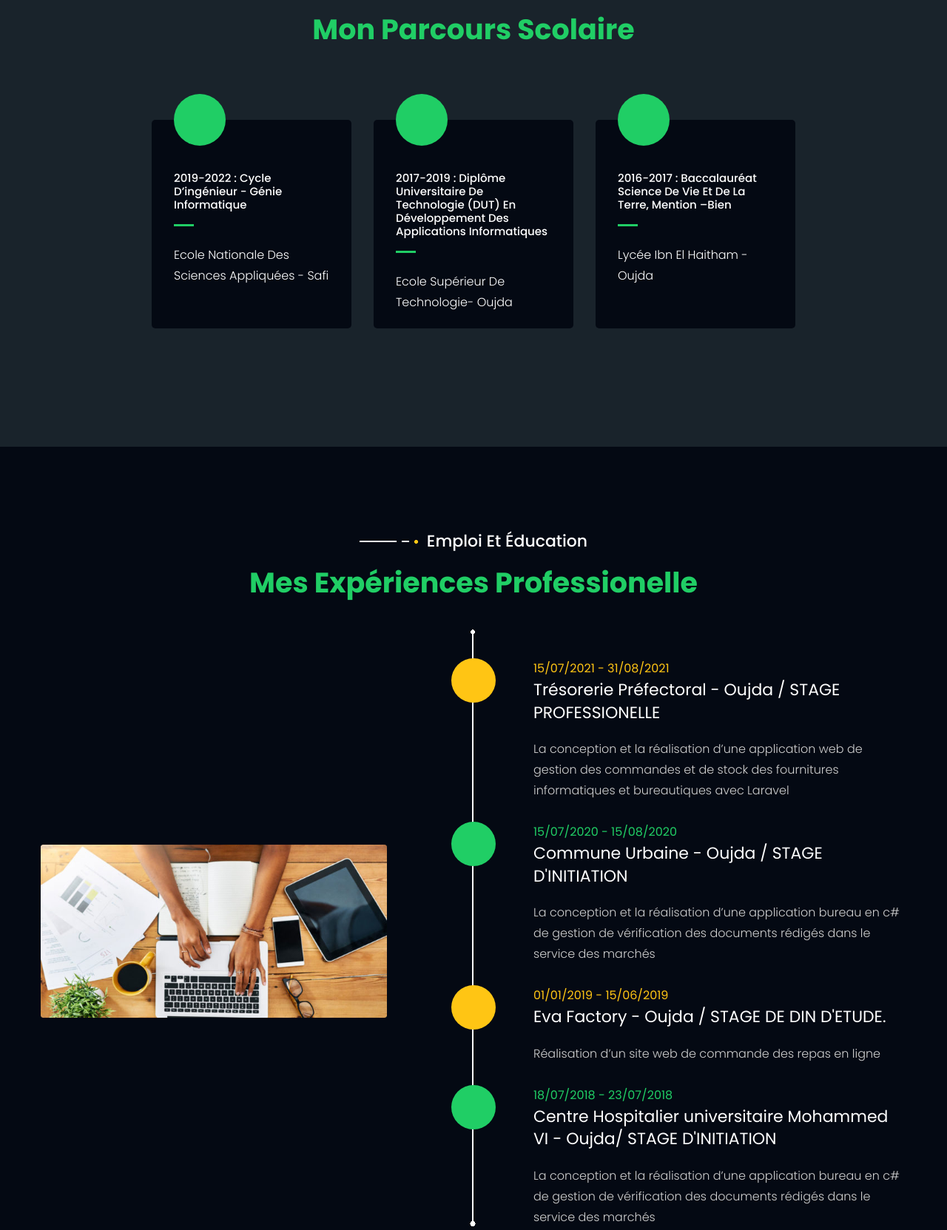
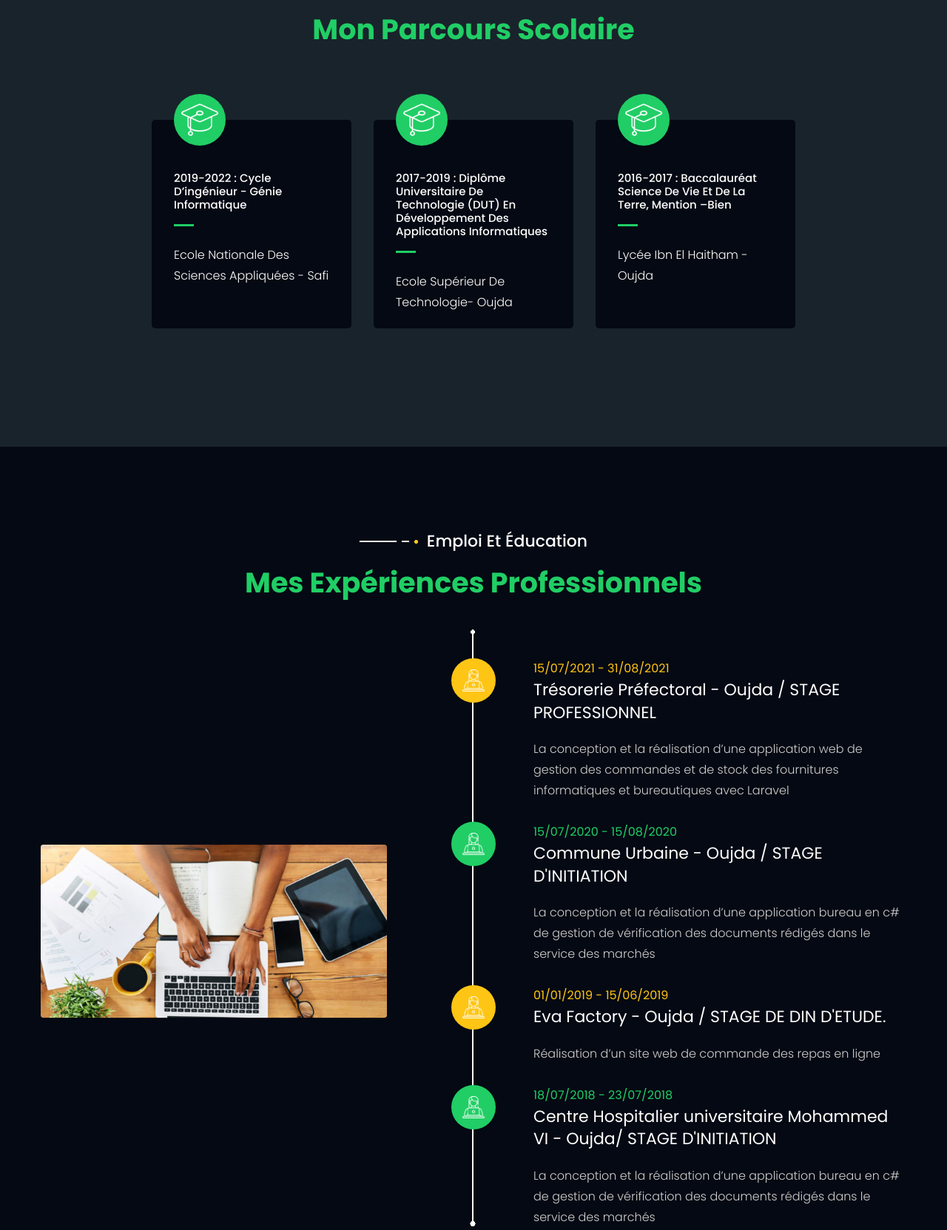
Before and after one commit to benabdlekimamina/benabdlekimamina.github.io, a plain HTML site: page index.html in a window 1280 px wide. Shown: the part 1540-3203 px from the top of the page at 74% size. Drawn offline with Linux system fonts and the light colour scheme; files whose address does not match are found by name.

Commit message:
final modification

```diff
--- a/index.html
+++ b/index.html
@@ -146,7 +146,7 @@
 										</h2>
 
 									</header>
-									<p class="wow fadeInRight" data-wow-delay="0.7s">Élève ingénieur en génie informatique à l'ENSA Safi, je viens d'Oujda Maroc, je code et je crée des projets professionelle et j'aime tous les domaines informatiques tels que le réseau et génie logiciel. J'aime travailler avec les nouvelles techniques et frameworks. Les nouveaux projets sont des nouvelles expériences pour moi.
+									<p class="wow fadeInRight" data-wow-delay="0.7s">Élève ingénieur en génie informatique à l'ENSA Safi, je viens d'Oujda Maroc, je code et je crée des projets professionnels et j'aime tous les domaines informatiques tels que le réseau et génie logiciel. J'aime travailler avec les nouvelles techniques et frameworks. Les nouveaux projets sont des nouvelles expériences pour moi.
 										</p>
 									<!-- btn -->
 									<a href="CV_BENABDELKRIM_Amina.pdf" target="_blank" rel="noopener noreferrer" download="CV_BENABDELKRIM_Amina.pdf" class="btn btnThemeOutline position-relative btnMinSmall mt-3 mt-lg-5 wow bounceIn" data-hover="Download CV" data-wow-delay="2.3s"><span class="d-block btnText">Telecharger CV</span></a>
@@ -224,6 +224,7 @@
 										<!-- mscIcnWrap -->
 										<span class="mscIcnWrap rounded-circle d-flex align-items-center text-center position-absolute wow bounceIn" data-wow-delay="1.3s">
 											<span class="w-100">
+												<img width="50px" height="50px" src="graduation-cap.png">
 
 											</span>
 										</span>
@@ -238,6 +239,7 @@
 										<!-- mscIcnWrap -->
 										<span class="mscIcnWrap rounded-circle d-flex align-items-center text-center position-absolute wow bounceIn" data-wow-delay="1.8s">
 											<span class="w-100">
+												<img width="50px" height="50px" src="graduation-cap.png">
 
 											</span>
 										</span>
@@ -252,6 +254,7 @@
 										<!-- mscIcnWrap -->
 										<span class="mscIcnWrap rounded-circle d-flex align-items-center text-center position-absolute wow bounceIn" data-wow-delay="2.3s">
 											<span class="w-100">
+												<img width="50px" height="50px" src="graduation-cap.png">
 
 											</span>
 										</span>
@@ -274,7 +277,7 @@
 											<h2 class="text-capitalize">
 												<!-- headingTitle -->
 												<strong class="fwMedium d-inline-block align-top text-white position-relative headingTitle text-capitalize mb-3 wow fadeInRight">Emploi et éducation</strong>
-												<span class="d-block wow bounceInUp" data-wow-delay="0.6s">Mes expériences professionelle</span>
+												<span class="d-block wow bounceInUp" data-wow-delay="0.6s">Mes expériences professionnels</span>
 											</h2>
 										</header>
 										<div class="row align-items-md-center">
@@ -294,12 +297,12 @@
 															<div class="elStoryColumn position-relative wow bounceInUp" data-wow-delay="1s">
 																<span class="escIcnWrap d-flex align-items-center justify-content-center text-center rounded-circle position-absolute">
 																	<span class="w-100 d-block">
-
+																		<img width="30px" height="30px" src="working.png">
 																	</span>
 																</span>
 																<div class="descrWrap">
 																	<strong class="prTitle font-weight-normal d-block">15/07/2021 - 31/08/2021</strong>
-																	<h3 class="text-white escHeading font-weight-normal mb-4">Trésorerie Préfectoral - Oujda / STAGE PROFESSIONELLE</h3>
+																	<h3 class="text-white escHeading font-weight-normal mb-4">Trésorerie Préfectoral - Oujda / STAGE PROFESSIONNEL</h3>
 																	<p>La conception et la réalisation d’une application web de gestion des commandes et de stock des fournitures informatiques et bureautiques avec Laravel</p>
 																</div>
 															</div>
@@ -309,8 +312,9 @@
 															<div class="elStoryColumn position-relative wow bounceInUp" data-wow-delay="1.6s">
 																<span class="escIcnWrap d-flex align-items-center justify-content-center text-center rounded-circle position-absolute">
 																	<span class="w-100 d-block">
+																		<img width="30px" height="30px" src="working.png">
+																	</span>
 
-																	</span>
 																</span>
 																<div class="descrWrap">
 																	<strong class="prTitle font-weight-normal d-block">15/07/2020 - 15/08/2020</strong>
@@ -325,6 +329,7 @@
 																<span class="escIcnWrap d-flex align-items-center justify-content-center text-center rounded-circle position-absolute">
 																	<span class="w-100 d-block">
 
+																		<img width="30px" height="30px" src="working.png">
 																	</span>
 																</span>
 																<div class="descrWrap">
@@ -339,8 +344,9 @@
 															<div class="elStoryColumn position-relative wow bounceInUp" data-wow-delay="2.3s">
 																<span class="escIcnWrap d-flex align-items-center justify-content-center text-center rounded-circle position-absolute">
 																	<span class="w-100 d-block">
+																		<img width="30px" height="30px" src="working.png">
+																	</span>
 
-																	</span>
 																</span>
 																<div class="descrWrap">
 																	<strong class="prTitle font-weight-normal d-block">18/07/2018 - 23/07/2018</strong>
@@ -642,7 +648,7 @@
 										<h2 class="text-capitalize">
 											<!-- headingTitle -->
 											<strong class="fwMedium d-block text-white position-relative headingTitle text-capitalize mb-3 wow fadeInRight">Portfolio</strong>
-											<span class="d-block wow fadeInUp" data-wow-delay="0.5s">Mes projets professionelle</span>
+											<span class="d-block wow fadeInUp" data-wow-delay="0.5s">Mes projets professionnels</span>
 										</h2>
 									</div>
 									<div class="col-12 col-lg-7">
```
Also changed, not shown: graduation-cap.png (added), working.png (added).
